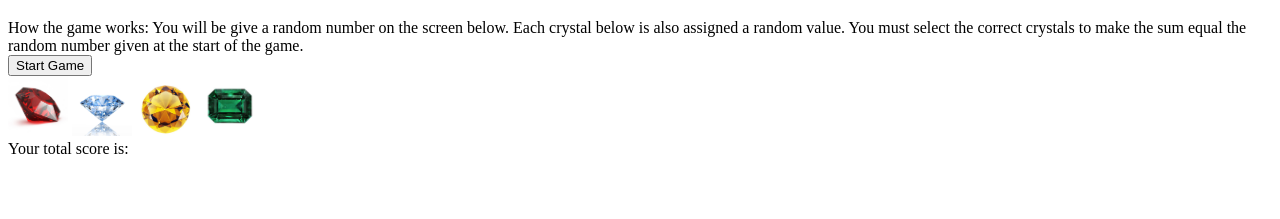
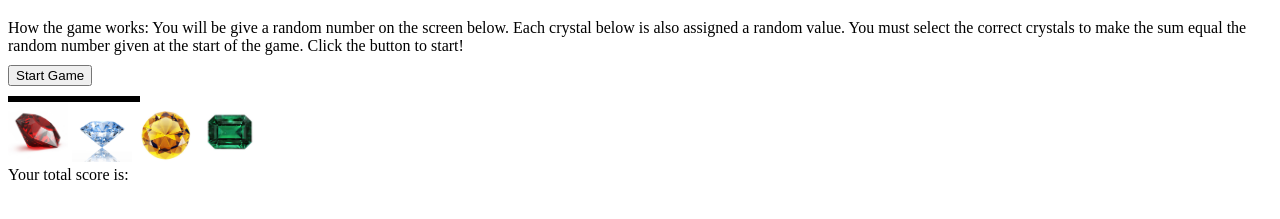
Before and after one commit to ArianaDV/week-4-game, a plain HTML site: page index.html in a window 1280 px wide. Shown: the part 61-280 px from the top of the page. Drawn offline with nearby package versions, Linux system fonts and the light colour scheme.

Commit message:
added border to div

```diff
--- a/assets/css/style.css
+++ b/assets/css/style.css
@@ -2,3 +2,19 @@ img {
 
 	width: 60px;
 }
+
+button {
+
+	margin-top: 10px;
+}
+
+#randomNum {
+
+	border-style: solid;
+
+	margin-top: 10px;
+
+	width: 10%;
+
+	text-align: center;
+}
--- a/assets/javascript/game.js
+++ b/assets/javascript/game.js
@@ -32,7 +32,7 @@ console.log("Hey!");
 
 });
 
-
+//Assigns random values to crystals
 
 var computerChoiceRuby = Math.floor(Math.random() * 1000) + 1 ;
 
--- a/index.html
+++ b/index.html
@@ -15,12 +15,13 @@
 
 	<div id="instructions">
 
-		How the game works: You will be give a random number on the screen below. Each crystal below is also assigned a random value. You must select the correct crystals to make the sum equal the random number given at the start of the game.
+		How the game works: You will be give a random number on the screen below. Each crystal below is also assigned a random value. You must select the correct crystals to make the sum equal the random number given at the start of the game. Click the button to start!
 
 	</div>
 
 	<button> Start Game </button>
-	<div id="randomNum"></div>
+
+	<div id="randomNum"> </div>
 
 	<div id="score"></div>
 
```
